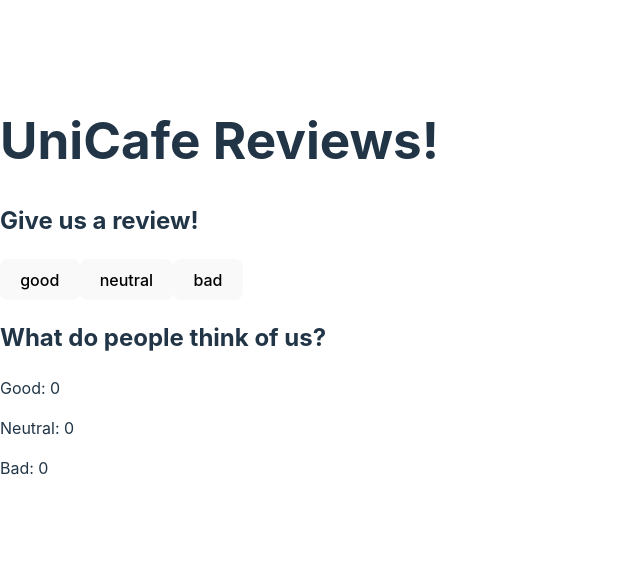
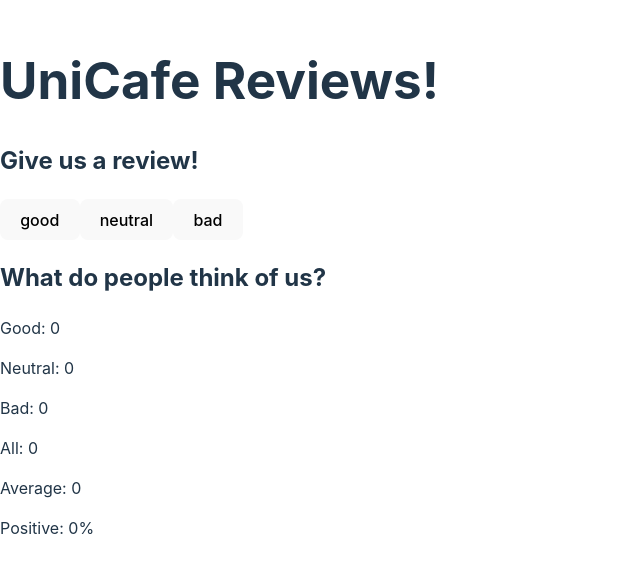
Before and after one commit to helgekim/helsinki_fullstack, a React (Vite) app in the folder part1/unicafe/: page / in a window 1280 px wide. Shown: the part 113-686 px from the top of the page, without its empty margins (0-640 px from the left). Built offline with nearby package versions, Linux system fonts and the light colour scheme.

Commit message:
Exercise 1.7: statistics implemented (all, average, positive)

```diff
--- a/part1/unicafe/src/App.jsx
+++ b/part1/unicafe/src/App.jsx
@@ -10,6 +10,10 @@ function App() {
   const increaseGoodOpinions = () => setGood(good + 1);
   const increaseNeutralOpinions = () => setNeutral(neutral + 1);
   const increaseBadOpinions = () => setBad(bad + 1);
+
+  const total = good + neutral + bad;
+  const average = ((good - bad) / total) * 100
+  const positive = ((good + neutral) / total) * 100
 
   return (
     <div>
@@ -33,6 +37,11 @@ function App() {
           <p> Neutral: {neutral} </p>
           <p> Bad: {bad} </p>
         </div>
+        <div>
+          <p>All: {total} </p>
+          <p>Average: {total == 0 ? 0 : average}</p>
+          <p>Positive: {total == 0 ? 0 : positive}% </p>
+        </div>
       </div>
     </div>
   )
```
